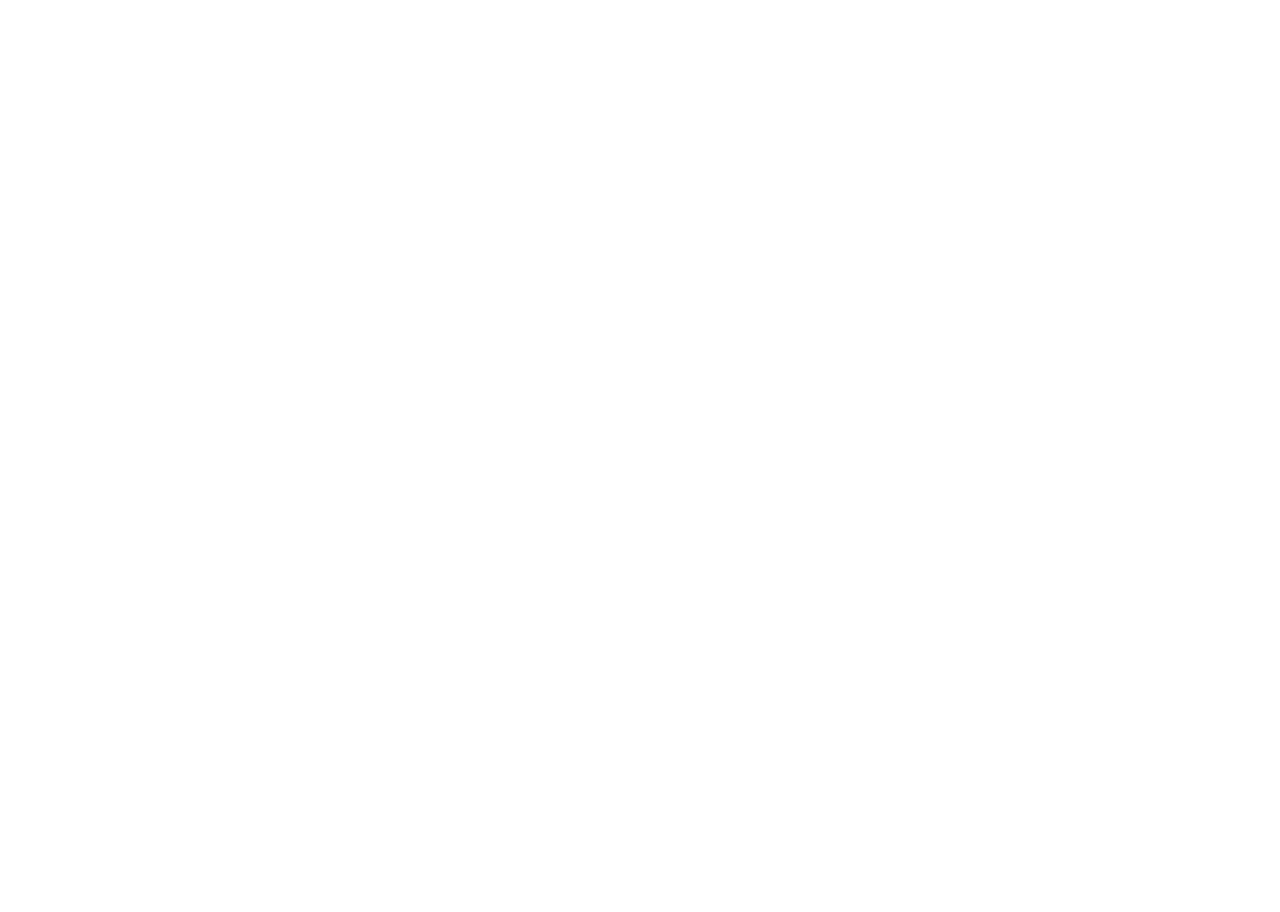
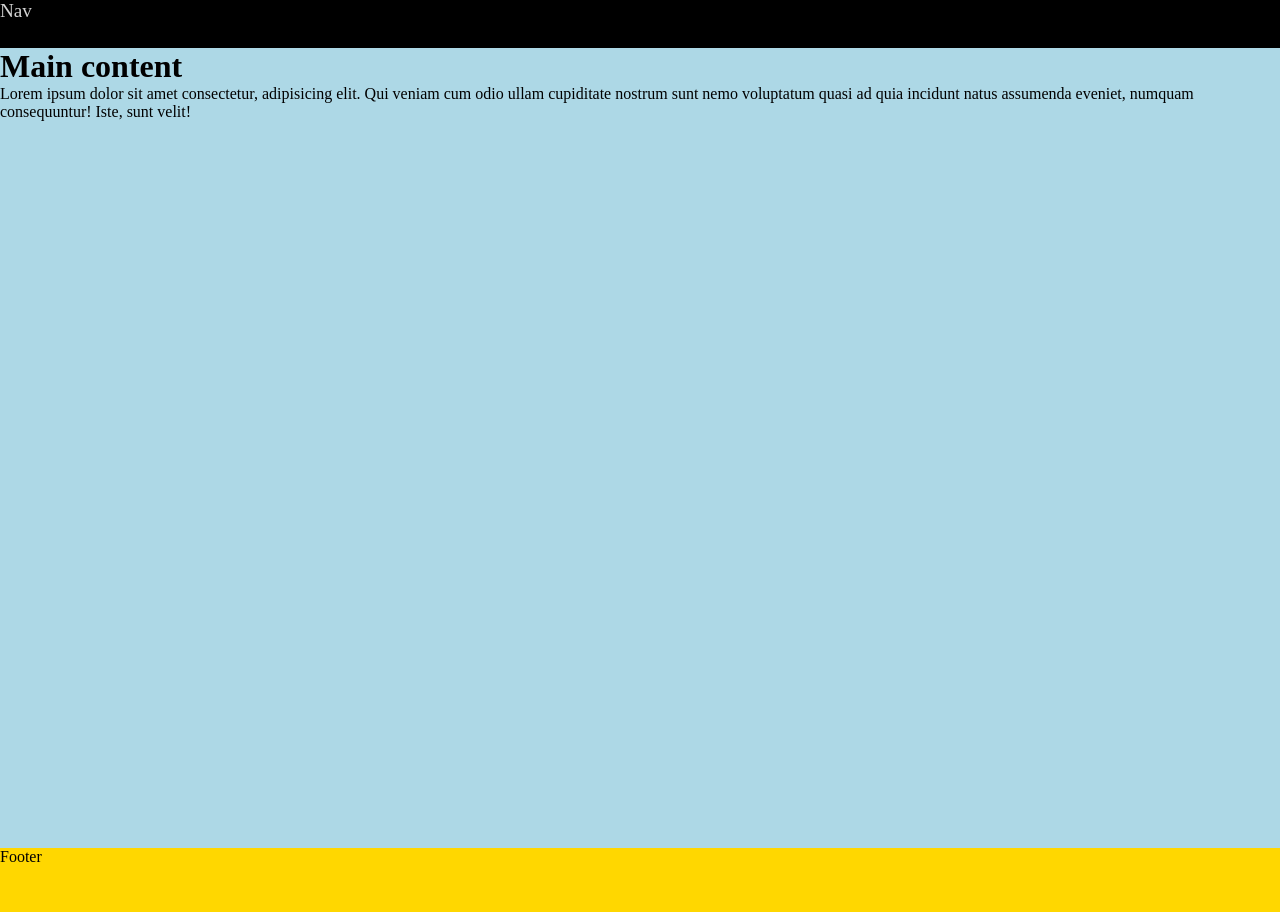
Before and after one commit to nico9506/TOP-restaurant-page, a website built with webpack: page dist/index.html in a window 1280 px wide. Before the commit the page ends 800 px from the top, so only its background shows below. Built offline with Linux system fonts and the light colour scheme.

Commit message:
Add style.css to the src folder
Create a bare-bones html homepage

```diff
--- a/package.json
+++ b/package.json
@@ -14,6 +14,8 @@
   "author": "Nicolas Lopez",
   "license": "ISC",
   "devDependencies": {
+    "css-loader": "^6.8.1",
+    "style-loader": "^3.3.3",
     "webpack": "^5.89.0",
     "webpack-cli": "^5.1.4"
   }
--- a/src/index.js
+++ b/src/index.js
@@ -1 +1,3 @@
+import './style.css'
+
 console.log("Hello from 'index.js'");
--- /dev/null
+++ b/src/style.css
@@ -0,0 +1,72 @@
+:root {
+    --ct-dark: darkgrey;
+    --ct-darker: black;
+    --ct-vibrant: gold;
+    --ct-light: lightgrey;
+    --ct-lighter: lightblue;
+
+    --navbar-height: 3rem;
+    --footer-height: 4rem;
+    /* --navbar-height: 5rem; */
+
+    --fs-navbar: 1.2rem;
+    --fs-logo: 1.4rem;
+    --fs-headers: 2rem;
+    --fs-subheader: 1.6rem;
+    --fs-content: 1rem;
+}
+
+* {
+    box-sizing: border-box;
+    margin: 0;
+    padding: 0;
+}
+
+.content {
+    display: grid;
+    grid-template: var(--navbar-height) 1fr var(--footer-height) / 1fr;
+    grid-template-areas:
+    'nav-bar'
+    'main-content'
+    'footer';
+}
+/* //--------------------------------------------------------------// */
+/* //--------------------------------------------------------------// */
+/* //--------------------------------------------------------------// */
+nav {
+    grid-area: nav-bar;
+    position: sticky;
+    top: 0;
+    background-color: var(--ct-darker);
+    color: var(--ct-light);
+    font-size: var(--fs-navbar);
+    height: 100%;
+    width: 100%;
+}
+/* //--------------------------------------------------------------// */
+/* //--------------------------------------------------------------// */
+/* //--------------------------------------------------------------// */
+.main-content {
+    grid-area: main-content;
+    background-color: var(--ct-lighter);
+    min-height: 100vh;
+}
+
+.main-content > h1 {
+    font-size: var(--fs-headers);
+}
+
+.main-content > p {
+    font-size: var(--fs-content);
+}
+/* //--------------------------------------------------------------// */
+/* //--------------------------------------------------------------// */
+/* //--------------------------------------------------------------// */
+footer {
+    grid-area: footer;
+    height: 100%;
+    background-color: var(--ct-vibrant);
+}
+/* //--------------------------------------------------------------// */
+/* //--------------------------------------------------------------// */
+/* //--------------------------------------------------------------// */
--- a/webpack.config.js
+++ b/webpack.config.js
@@ -5,5 +5,13 @@ module.exports = {
     output: {
         filename: 'main.js',
         path: path.resolve(__dirname, 'dist'),
-    }
+    },
+    module: {
+        rules: [
+          {
+            test: /\.css$/i,
+            use: ['style-loader', 'css-loader'],
+          },
+        ],
+    },
 };
```
Also changed, not shown: dist/index.html, dist/main.js, 1 other file.
